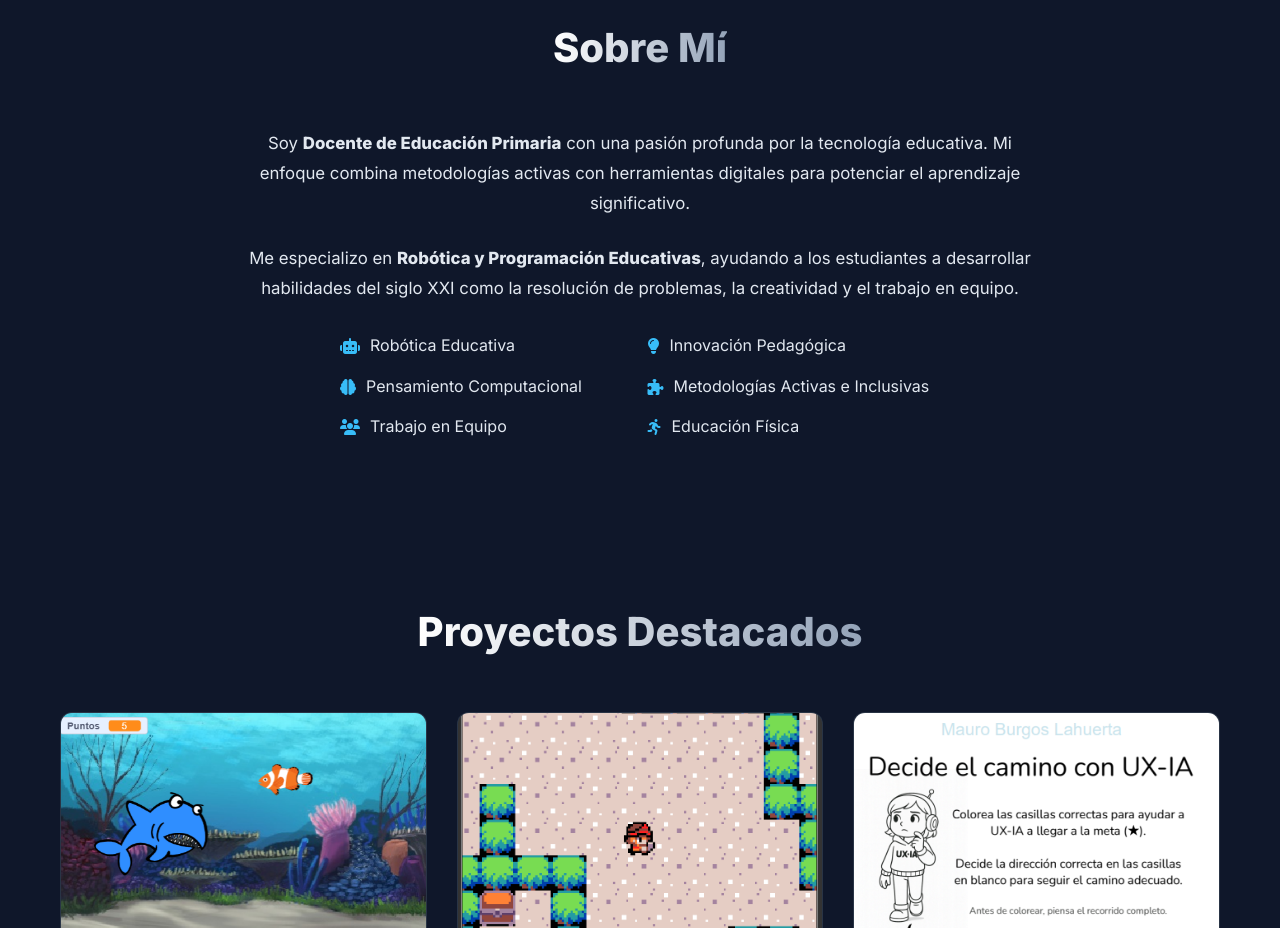
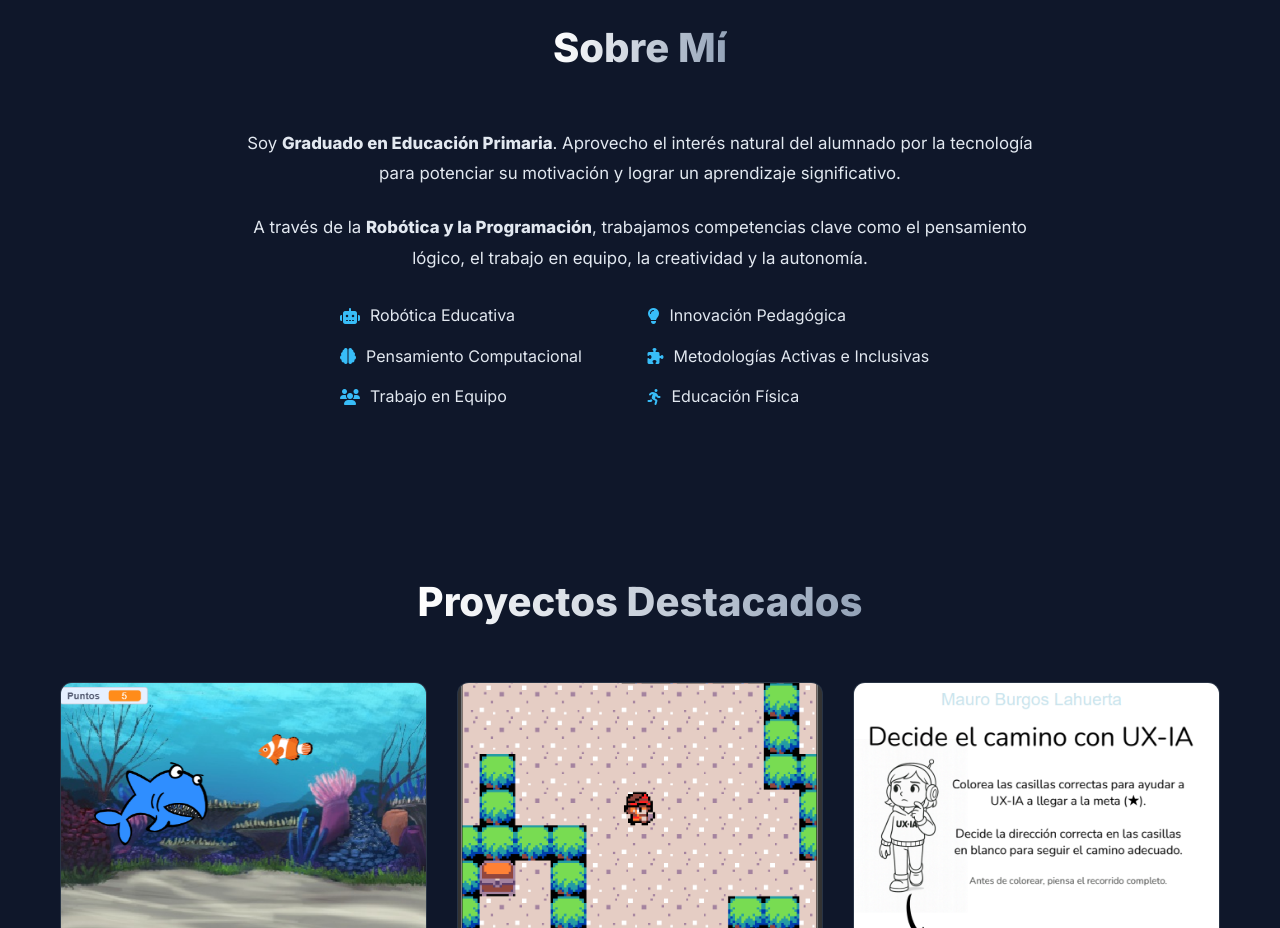
Before and after one commit to mauroburgoslahuerta/portfolio, a plain HTML site: page index.html in a window 1280 px wide. Shown: the part 880-1808 px from the top of the page. Drawn offline with Linux system fonts and the light colour scheme.

Commit message:
Add files via upload

```diff
--- a/index.html
+++ b/index.html
@@ -123,14 +123,12 @@
             <h2 class="section-title" data-i18n="about-title">Sobre Mí</h2>
             <div class="about-grid">
                 <div class="about-text">
-                    <p data-i18n="about-p1">Soy <strong>Docente de Educación Primaria</strong> con una pasión profunda
-                        por la tecnología
-                        educativa. Mi enfoque combina metodologías activas con herramientas digitales para potenciar
-                        el aprendizaje significativo.</p>
-                    <p data-i18n="about-p2">Me especializo en <strong>Robótica y Programación Educativas</strong>,
-                        ayudando a los
-                        estudiantes a desarrollar habilidades del siglo XXI como la resolución de problemas, la
-                        creatividad y el trabajo en equipo.</p>
+                    <p data-i18n="about-p1">Soy <strong>Graduado en Educación Primaria</strong>. Aprovecho el interés
+                        natural del alumnado por la tecnología para potenciar su motivación y lograr un aprendizaje
+                        significativo.</p>
+                    <p data-i18n="about-p2">A través de la <strong>Robótica y la Programación</strong>, trabajamos
+                        competencias clave como el pensamiento lógico, el trabajo en equipo, la creatividad y la
+                        autonomía.</p>
                     <ul class="skills-list">
                         <li><i class="fas fa-robot"></i> <span data-i18n="skill-2">Robótica Educativa</span></li>
                         <li><i class="fas fa-lightbulb"></i> <span data-i18n="skill-3">Innovación Pedagógica</span>
--- a/js/script.js
+++ b/js/script.js
@@ -246,6 +246,7 @@ document.addEventListener('DOMContentLoaded', () => {
 
 window.changeLanguage = function (lang) {
     currentLang = lang;
+    document.documentElement.lang = lang; // Accessibility & SEO update
 
     // 1. Update Buttons State
     document.querySelectorAll('.lang-btn').forEach(btn => {
--- a/js/translations.js
+++ b/js/translations.js
@@ -10,8 +10,8 @@ window.translations = {
         "btn-view-projects": "Ver Proyectos",
         "btn-contact": "Contactar",
         "about-title": "Sobre Mí",
-        "about-p1": "Soy <strong>Graduado en Educación Primaria</strong>. Llevo la tecnología al aula para conectar con los alumnos y que aprendan de forma activa.",
-        "about-p2": "Uso la <strong>Robótica y la Programación</strong> para trabajar la lógica, la creatividad y la resolución de problemas.",
+        "about-p1": "Soy <strong>Graduado en Educación Primaria</strong>. Aprovecho el interés natural del alumnado por la tecnología para potenciar su motivación y lograr un aprendizaje significativo.",
+        "about-p2": "A través de la <strong>Robótica y la Programación</strong>, trabajamos competencias clave como el pensamiento lógico, el trabajo en equipo, la creatividad y la autonomía.",
         "skill-1": "Educación Física",
         "skill-2": "Robótica Educativa",
         "skill-3": "Innovación Pedagógica",
@@ -38,8 +38,8 @@ window.translations = {
         "btn-view-projects": "Ver Proxectos",
         "btn-contact": "Contactar",
         "about-title": "Sobre Min",
-        "about-p1": "Son <strong>Graduado en Educación Primaria</strong>. Levo a tecnoloxía á aula para conectar co alumnado e que aprendan de forma activa.",
-        "about-p2": "Uso a <strong>Robótica e a Programación</strong> para traballar a lóxica, a creatividade e a resolución de problemas.",
+        "about-p1": "Son <strong>Graduado en Educación Primaria</strong>. Aproveito o interese natural do alumnado pola tecnoloxía para potenciar a súa motivación e aprendizaxe.",
+        "about-p2": "A través da <strong>Robótica e a Programación</strong>, traballamos competencias clave como o pensamento lóxico, o traballo en equipo, a creatividade e a autonomía.",
         "skill-1": "Educación Física",
         "skill-2": "Robótica Educativa",
         "skill-3": "Innovación Pedagóxica",
@@ -66,8 +66,8 @@ window.translations = {
         "btn-view-projects": "View Projects",
         "btn-contact": "Contact Me",
         "about-title": "About Me",
-        "about-p1": "I am a <strong>Primary Education Graduate</strong>. I bring technology into the classroom to connect with students and foster active learning.",
-        "about-p2": "I use <strong>Robotics and Programming</strong> to work on logic, creativity, and problem-solving skills.",
+        "about-p1": "I am a <strong>Primary Education Graduate</strong>. I leverage students' natural interest in technology to boost their motivation and learning.",
+        "about-p2": "Through <strong>Robotics and Programming</strong>, we work on key competencies such as logical thinking, teamwork, creativity, and autonomy.",
         "skill-1": "Physical Education",
         "skill-2": "Educational Robotics",
         "skill-3": "Pedagogical Innovation",
```
